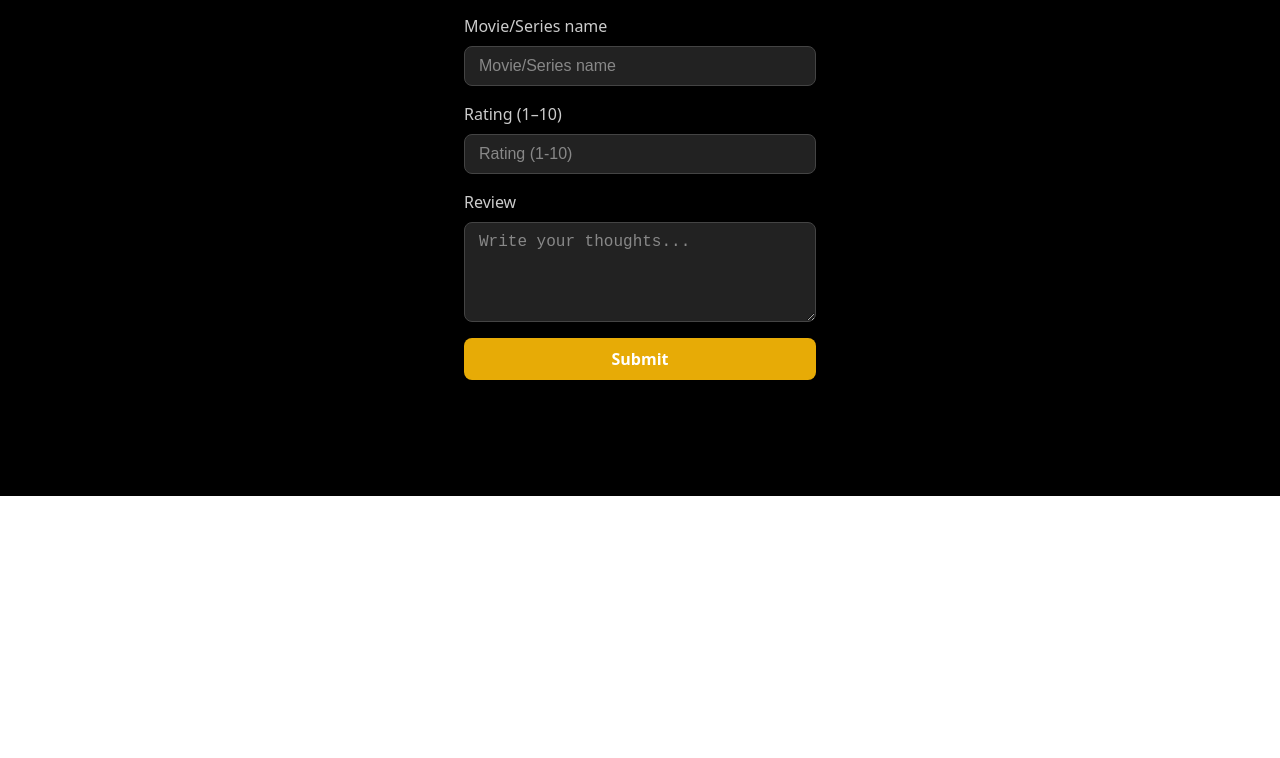
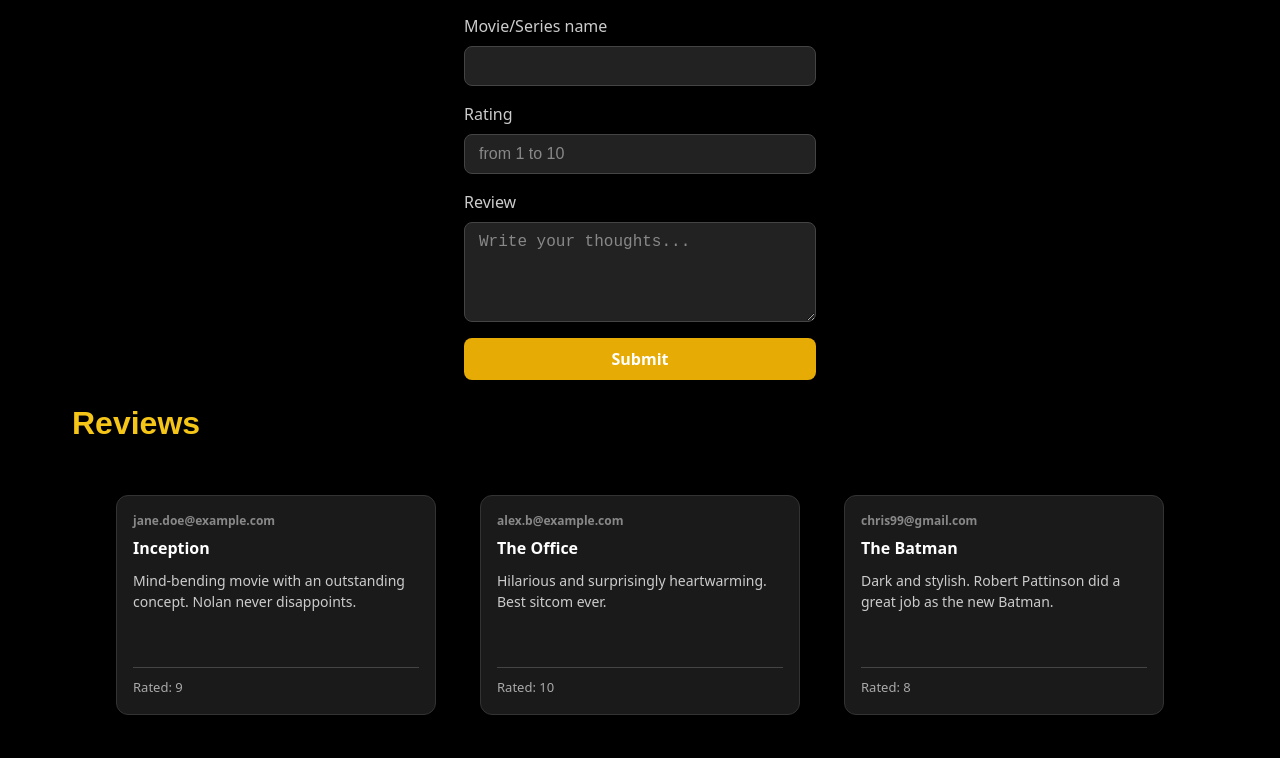
Before and after one commit to alitha1576/react-movie-app, a React app: page /reviews in a window 1280 px wide. Shown: the part 304-1062 px from the top of the page. Before the commit the page ends 800 px from the top, so only its background shows below. Built offline with nearby package versions, Linux system fonts and the light colour scheme; the HTML template or start-up script is replaced by a standard one.

Commit message:
style ReviewCard and display fake data in ReviewCard

```diff
--- /dev/null
+++ b/src/components/ReviewCard.tsx
@@ -0,0 +1,21 @@
+import { fakeReviews } from "../data/FakeReviews";
+import "../styles/ReviewCard.css";
+
+type ReviewCardProps = {
+  email: string;
+  movie: string;
+  review: string;
+  rating: number;
+};
+
+export default function ReviewCard({ email, movie, review, rating }: ReviewCardProps) {
+  return (
+    <div className="reviewCard">
+      <h3 className="reviewEmail">{email}</h3>
+      <h4 className="reviewMovie">{movie}</h4>
+      <p className="reviewText">{review}</p>
+      <hr />
+      <p className="reviewRating">Rated: {rating}</p>
+    </div>
+  );
+}
--- /dev/null
+++ b/src/components/ReviewCardsContainer.tsx
@@ -0,0 +1,19 @@
+import { fakeReviews } from "../data/FakeReviews";
+import ReviewCard from "./ReviewCard";
+import "../styles/ReviewCard.css";
+
+export default function ReviewCardsContainer() {
+  return (
+    <div className="reviewsContainer">
+      {fakeReviews.map((r, i) => (
+        <ReviewCard
+          key={i}
+          email={r.email}
+          movie={r.movie}
+          review={r.review}
+          rating={r.rating}
+        />
+      ))}
+    </div>
+  );
+}
--- /dev/null
+++ b/src/data/FakeReviews.ts
@@ -0,0 +1,38 @@
+export const fakeReviews = [
+    {
+      email: "jane.doe@example.com",
+      movie: "Inception",
+      review: "Mind-bending movie with an outstanding concept. Nolan never disappoints.",
+      rating: 9,
+    },
+    {
+      email: "alex.b@example.com",
+      movie: "The Office",
+      review: "Hilarious and surprisingly heartwarming. Best sitcom ever.",
+      rating: 10,
+    },
+    {
+      email: "chris99@gmail.com",
+      movie: "The Batman",
+      review: "Dark and stylish. Robert Pattinson did a great job as the new Batman.",
+      rating: 8,
+    },
+    {
+      email: "luna@moonmail.com",
+      movie: "Stranger Things",
+      review: "Nostalgic, mysterious, and addictive. Great mix of horror and adventure.",
+      rating: 9,
+    },
+    {
+      email: "mark.t@networld.com",
+      movie: "Titanic",
+      review: "A timeless classic. Emotional and beautifully made.",
+      rating: 8,
+    },
+    {
+      email: "emma.k@coolmail.com",
+      movie: "The Room",
+      review: "So bad it’s good. Absolutely hilarious in the worst way possible.",
+      rating: 3,
+    },
+  ];
--- a/src/pages/Reviews.tsx
+++ b/src/pages/Reviews.tsx
@@ -1,5 +1,6 @@
 import { useForm, type SubmitHandler } from "react-hook-form";
-import "../styles/Form.css";
+import ReviewCardsContainer from "../components/ReviewCardsContainer";
+import "../styles/ReviewForm.css";
 
 type FormFields = {
   email: string;
@@ -9,67 +10,94 @@ type FormFields = {
 };
 
 export default function Review() {
-  const { register, handleSubmit } = useForm<FormFields>();
+  const {
+    register,
+    handleSubmit,
+    formState: { errors, isSubmitting },
+  } = useForm<FormFields>();
 
-  const onSubmit: SubmitHandler<FormFields> = (data) => {
+  const onSubmit: SubmitHandler<FormFields> = async (data) => {
+    await new Promise((resolve) => setTimeout(resolve, 1000));
     console.log(data);
   };
 
   return (
     <>
-      <h2 className="sectionTitle">Reviews</h2>
+      <h2 className="sectionTitle">Add review</h2>
       <form action="" className="review" onSubmit={handleSubmit(onSubmit)}>
         <label className="formLabel">
           Email
           <input
             className="formInput"
             {...register("email", {
-              required: true,
+              required: "Email is required",
               pattern: /^[a-zA-Z0-9._%+-]+@[a-zA-Z0-9.-]+\.[a-zA-Z]{2,}$/,
             })}
             type="text"
-            placeholder="email"
           />
+          {errors.email && (
+            <div className="red-text">{errors.email.message}</div>
+          )}
         </label>
         <label className="formLabel">
           Movie/Series name
           <input
             className="formInput"
             {...register("movie", {
-              required: true,
+              required: "Please enter the movie or series name",
             })}
             type="text"
-            placeholder="Movie/Series name"
           />
+          {errors.movie && (
+            <div className="red-text">{errors.movie.message}</div>
+          )}
         </label>
         <label className="formLabel">
-          Rating (1–10)
+          Rating
           <input
             className="formInput"
             {...register("rating", {
-              required: true,
-              min: 1,
-              max: 10,
+              required: "Please enter a rating from 1 to 10",
+              min: {
+                value: 1,
+                message: "Rating cannot be less than 1.",
+              },
+              max: {
+                value: 10,
+                message: "Rating cannot be more than 10.",
+              },
             })}
             type="number"
-            placeholder="Rating (1-10)"
+            placeholder="from 1 to 10"
           />
+          {errors.rating && (
+            <div className="red-text">{errors.rating.message}</div>
+          )}
         </label>
         <label className="formLabel">
           Review
           <textarea
             className="formTextarea"
             {...register("review", {
-              required: true,
-              minLength: 3,
+              required: "Please write your review",
+              minLength: {
+                value: 3,
+                message: "Review should be at least 3 characters long",
+              },
             })}
             placeholder="Write your thoughts..."
           />
+          {errors.review && (
+            <div className="red-text">{errors.review.message}</div>
+          )}
         </label>
-        <button className="submitButton" type="submit">
-          Submit
+        <button disabled={isSubmitting} className="submitButton" type="submit">
+          {isSubmitting ? "Loading..." : "Submit"}
         </button>
       </form>
+      <h2 className="sectionTitle">Reviews</h2>
+
+      <ReviewCardsContainer />
     </>
   );
 }
--- /dev/null
+++ b/src/styles/ReviewCard.css
@@ -0,0 +1,55 @@
+.reviewsContainer {
+    display: flex;
+    flex-wrap: wrap;
+    gap: 20px;
+    justify-content: center;
+    margin-top: 40px; }
+
+.reviewCard {
+    width: 30%;
+    min-width: 260px;
+    max-width: 320px;
+    background-color: #1a1a1a;
+    border: 1px solid #333;
+    border-radius: 12px;
+    padding: 16px;
+    margin: 12px;
+    color: #ddd;
+    display: flex;
+    flex-direction: column;
+    justify-content: space-between;
+    height: 220px;
+    box-shadow: 0 0 10px rgba(0, 0, 0, 0.3);
+    text-align: left;
+}
+
+.reviewEmail {
+    font-size: 12px;
+    color: #888;
+    margin-bottom: 6px;
+}
+
+.reviewMovie {
+    font-size: 16px;
+    font-weight: bold;
+    color: #fff;
+    margin-bottom: 10px;
+}
+
+.reviewText {
+    font-size: 14px;
+    flex-grow: 1;
+    color: #ccc;
+    margin-bottom: 10px;
+}
+
+.reviewRating {
+    font-size: 13px;
+    color: #aaa;
+}
+
+hr {
+    border: none;
+    border-top: 1px solid #444;
+    margin: 10px 0;
+}
--- a/src/styles/Form.css
+++ b/src/styles/ReviewForm.css
@@ -65,3 +65,8 @@ input[type=number]::-webkit-outer-spin-button {
     -webkit-appearance: none;
     margin: 0;
 }
+
+.red-text {
+    color: #f87171;
+    font-size: 13px;
+    margin-top: 4px; }
```
